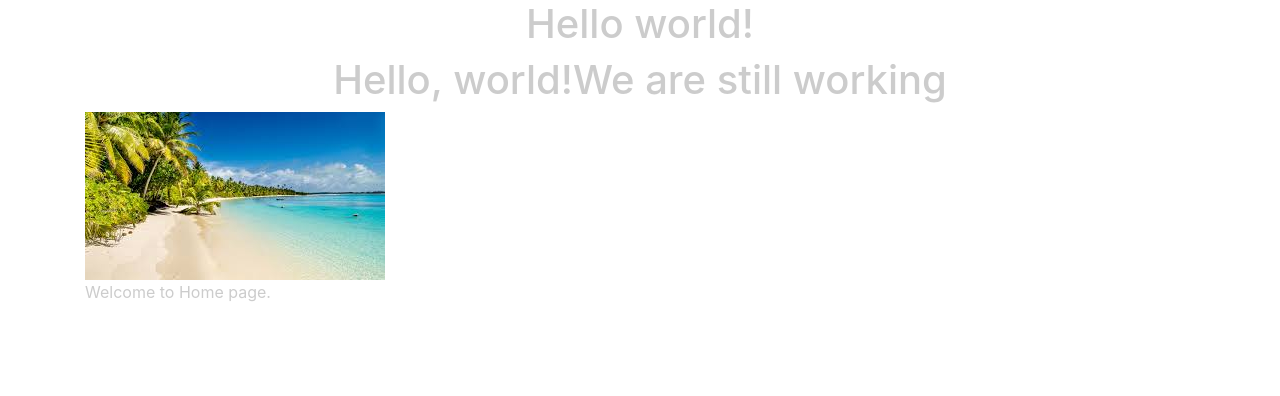
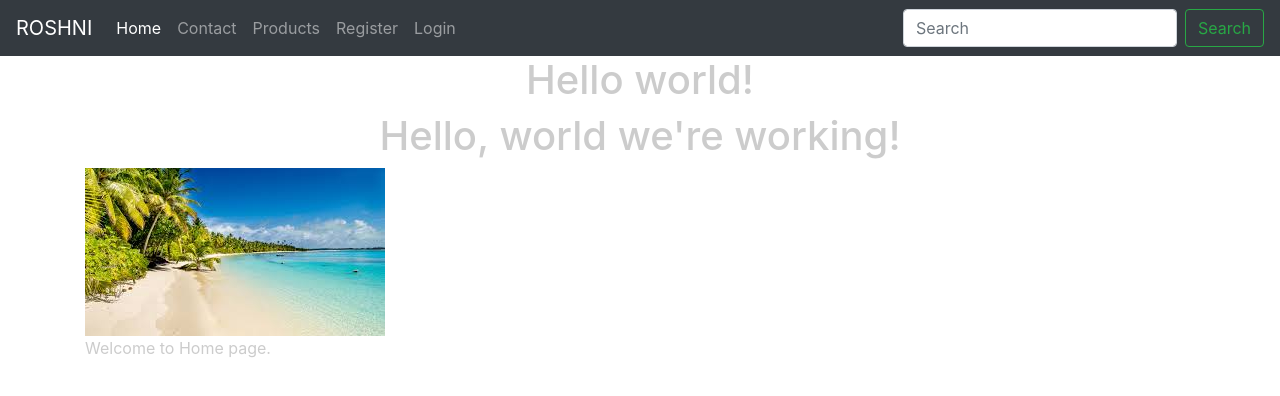
Before and after one commit to nawshinwahra/eroshni, a Django app: page / in a window 1280 px wide. Shown: the top 396 px of the page. Run offline with Django 3.2, Linux system fonts and the light colour scheme; some libraries are stand-ins or nearby versions.

Commit message:
template

```diff
--- a/src/eroshni/urls.py
+++ b/src/eroshni/urls.py
@@ -32,12 +32,12 @@ from django.contrib import admin
 from .views import home_page, about_page, contact_page, login_page, register_page
 
 urlpatterns = [
-    url(r'^$', home_page),
-    url(r'^about/$', about_page),
-    url(r'^contact/$', contact_page),
-    url(r'^login/$', login_page),
-    url(r'^register/$', register_page),
-    url(r'^products/', include("products.urls")),
+    url(r'^$', home_page, name='home'),
+    url(r'^about/$', about_page, name='about'),
+    url(r'^contact/$', contact_page, name='contact'),
+    url(r'^login/$', login_page, name='login'),
+    url(r'^register/$', register_page, name='register'),
+    url(r'^products/', include("products.urls", namespace='products')),
     # url(r'^featured/(?P<pk>\d+)/$', ProductFeaturedListView.as_view()),
     # url(r'^featured/$', ProductFeaturedDetailView.as_view()),
     # url(r'^products/$', ProductListView.as_view()),
--- a/src/products/models.py
+++ b/src/products/models.py
@@ -2,6 +2,7 @@ import random
 import os
 from django.db import models
 from django.db.models.signals import pre_save, post_save
+from django.urls import reverse
 
 from .utils import unique_slug_generator
 
@@ -56,11 +57,12 @@ class Product(models.Model):
 
     featured        = models.BooleanField(default=False)
     active          = models.BooleanField(default=True)
-
+    timestamp       = models.DateTimeField(auto_now_add=True)
     objects = ProductManager()
 
     def get_absolute_url(self):
-    	return "/products/{slug}/".format(slug=self.slug)
+    	# return "/products/{slug}/".format(slug=self.slug)
+    	return reverse("products:detail", kwargs={"slug": self.slug})
 
     def __str__(self):
         return self.title
--- a/src/products/urls.py
+++ b/src/products/urls.py
@@ -14,8 +14,8 @@ from .views import (
 
 
 urlpatterns = [
-    url(r'^$', ProductListView.as_view()),
-    url(r'^(?P<slug>[\w-]+)/$', ProductDetailSlugView.as_view()),
+    url(r'^$', ProductListView.as_view(), name='list'),
+    url(r'^(?P<slug>[\w-]+)/$', ProductDetailSlugView.as_view(), name='detail'),
 
 
 ]
--- /dev/null
+++ b/src/templates/base.html
@@ -0,0 +1,22 @@
+{% load static %}
+<!DOCTYPE html>
+<html lang="en">
+<head>
+<!-- Required meta tags -->
+<meta charset="utf-8">
+<meta name="viewport" content="width=device-width, initial-scale=1, shrink-to-fit=no">
+<title>Base Template</title>
+{% include  'base/css.html' %}
+{% block base_head %} {% endblock %}
+
+</head>
+<body>
+{% include 'base/navbar.html' with brand_name='ROSHNI' %}
+{% block content %}{% endblock %}
+
+
+
+
+      {% include 'base/js.html' %}
+    </body>
+  </html>
--- /dev/null
+++ b/src/templates/base/css.html
@@ -0,0 +1,3 @@
+{% load static %}
+<!-- Bootstrap CSS -->
+<link rel="stylesheet" href="https://stackpath.bootstrapcdn.com/bootstrap/4.4.1/css/bootstrap.min.css" integrity="sha384-Vkoo8x4CGsO3+Hhxv8T/Q5PaXtkKtu6ug5TOeNV6gBiFeWPGFN9MuhOf23Q9Ifjh" crossorigin="anonymous">
--- /dev/null
+++ b/src/templates/base/js.html
@@ -0,0 +1,9 @@
+{% load static %}
+<!-- Optional JavaScript -->
+<!-- jQuery first, then Popper.js, then Bootstrap JS -->
+<script src="https://code.jquery.com/jquery-3.4.1.slim.min.js" integrity="sha384-J6qa4849blE2+poT4WnyKhv5vZF5SrPo0iEjwBvKU7imGFAV0wwj1yYfoRSJoZ+n" crossorigin="anonymous">
+</script>
+<script src="https://cdn.jsdelivr.net/npm/popper.js@1.16.0/dist/umd/popper.min.js" integrity="sha384-Q6E9RHvbIyZFJoft+2mJbHaEWldlvI9IOYy5n3zV9zzTtmI3UksdQRVvoxMfooAo" crossorigin="anonymous">
+</script>
+<script src="https://stackpath.bootstrapcdn.com/bootstrap/4.4.1/js/bootstrap.min.js" integrity="sha384-wfSDF2E50Y2D1uUdj0O3uMBJnjuUD4Ih7YwaYd1iqfktj0Uod8GCExl3Og8ifwB6" crossorigin="anonymous">
+</script>
--- /dev/null
+++ b/src/templates/base/navbar.html
@@ -0,0 +1,42 @@
+{% url 'home' as home_url %}
+{% url 'contact' as contact_url %}
+{% url 'products:list' as product_list_url %}
+{% url 'login' as login_url %}
+{% url 'register' as register_url %}
+
+<nav class="navbar navbar-expand-lg navbar-dark bg-dark">
+  <a class="navbar-brand" href="{{ home_url }}">{% if brand_name %} {{brand_name }} {% else %}ROSHNI {% endif %}</a>
+  <button class="navbar-toggler" type="button" data-toggle="collapse" data-target="#navbarSupportedContent" aria-controls="navbarSupportedContent" aria-expanded="false" aria-label="Toggle navigation">
+    <span class="navbar-toggler-icon"></span>
+  </button>
+
+  <div class="collapse navbar-collapse" id="navbarSupportedContent">
+    <ul class="navbar-nav mr-auto">
+      <li class="nav-item {% if request.path == home_url %}active{% endif %}">
+        <a class="nav-link" href="{{ home_url }}">Home <span class="sr-only">(current)</span></a>
+      </li>
+      <li class="nav-item {% if request.path == contact_url %}active{% endif %}">
+        <a class="nav-link" href="{{ contact_url }}">Contact</a>
+      </li>
+      <li class="nav-item {% if request.path == product_list_url %}active{% endif %}">
+        <a class="nav-link" href="{{ product_list_url }}">Products</a>
+      </li>
+      {% if request.user.is_authenticated %}
+       <li class="nav-item {% if request.path == login_url %}active{% endif %}">
+        <a class="nav-link" href="{{ login_url }}">Logout</a>
+      </li>
+      {% else %}
+       <li class="nav-item {% if request.path == register_url %}active{% endif %}">
+        <a class="nav-link" href="{{ register_url }}">Register</a>
+      </li>
+      <li class="nav-item {% if request.path == login_url %}active{% endif %}">
+        <a class="nav-link" href="{{ login_url }}">Login</a>
+      </li>
+      {% endif %}
+    </ul>
+    <form class="form-inline my-2 my-lg-0">
+      <input class="form-control mr-sm-2" type="text" placeholder="Search" aria-label="Search">
+      <button class="btn btn-outline-success my-2 my-sm-0" type="submit">Search</button>
+    </form>
+  </div>
+</nav>
--- a/src/templates/home_page.html
+++ b/src/templates/home_page.html
@@ -1,21 +1,15 @@
+{% extends "base.html" %}
 {% load static %}
 
-<!doctype html>
-<html lang="en">
-  <head>
-    <!-- Required meta tags -->
-    <meta charset="utf-8">
-    <meta name="viewport" content="width=device-width, initial-scale=1, shrink-to-fit=no">
+<title>Home Page Template</title>
+{% block base_head %}
+<link rel='stylesheet' href='{% static "css/main.css" %}' >
+{% endblock %}
 
-    <!-- Bootstrap CSS -->
-    <link rel="stylesheet" href="https://stackpath.bootstrapcdn.com/bootstrap/4.4.1/css/bootstrap.min.css" integrity="sha384-Vkoo8x4CGsO3+Hhxv8T/Q5PaXtkKtu6ug5TOeNV6gBiFeWPGFN9MuhOf23Q9Ifjh" crossorigin="anonymous">
-    <link rel='stylesheet' href='{% static "css/main.css" %}' >
-    <title>Hello, world!</title>
-  </head>
-  <body>
+{% block content %}
 <div class='text-center'>
 <h1>{{ title }}</h1>
-    <h1>Hello, world!We are still working</h1>
+<h1>Hello, world we're working!</h1>
 </div>
 <div class='container'>
 <div class='row'>
@@ -28,17 +22,53 @@
 <div class='row'>
 <div class='col'>
 <h1>Premium</h1>
-        {{premium_content}}
+{{ premium_content }}
 </div>
 </div>
 {% endif %}
 </div>
 
+{% endblock %}
 
+<!DOCTYPE html>
+<html lang="en">
+<head>
+<!-- Required meta tags -->
+<meta charset="utf-8">
+<meta name="viewport" content="width=device-width, initial-scale=1, shrink-to-fit=no">
+
+<!-- Bootstrap CSS -->
+<link rel="stylesheet" href="https://stackpath.bootstrapcdn.com/bootstrap/4.4.1/css/bootstrap.min.css" integrity="sha384-Vkoo8x4CGsO3+Hhxv8T/Q5PaXtkKtu6ug5TOeNV6gBiFeWPGFN9MuhOf23Q9Ifjh" crossorigin="anonymous">
+<link rel='stylesheet' href='{% static "css/main.css" %}' >
+</head>
+<body>
+<div class='text-center'>
+<h1>{{ title }}</h1>
+<h1>Hello, world we're working!</h1>
+</div>
+<div class='container'>
+<div class='row'>
+<div class='col'>
+<img src="{% static 'img/beach.jpg' %}" class='img-fluid' />
+<p>{{ content }}</p>
+</div>
+</div>
+{% if request.user.is_authenticated %}
+<div class='row'>
+<div class='col'>
+<h1>Premium</h1>
+{{ premium_content }}
+</div>
+</div>
+{% endif %}
+</div>
 <!-- Optional JavaScript -->
 <!-- jQuery first, then Popper.js, then Bootstrap JS -->
-    <script src="https://code.jquery.com/jquery-3.4.1.slim.min.js" integrity="sha384-J6qa4849blE2+poT4WnyKhv5vZF5SrPo0iEjwBvKU7imGFAV0wwj1yYfoRSJoZ+n" crossorigin="anonymous"></script>
-    <script src="https://cdn.jsdelivr.net/npm/popper.js@1.16.0/dist/umd/popper.min.js" integrity="sha384-Q6E9RHvbIyZFJoft+2mJbHaEWldlvI9IOYy5n3zV9zzTtmI3UksdQRVvoxMfooAo" crossorigin="anonymous"></script>
-    <script src="https://stackpath.bootstrapcdn.com/bootstrap/4.4.1/js/bootstrap.min.js" integrity="sha384-wfSDF2E50Y2D1uUdj0O3uMBJnjuUD4Ih7YwaYd1iqfktj0Uod8GCExl3Og8ifwB6" crossorigin="anonymous"></script>
+<script src="https://code.jquery.com/jquery-3.4.1.slim.min.js" integrity="sha384-J6qa4849blE2+poT4WnyKhv5vZF5SrPo0iEjwBvKU7imGFAV0wwj1yYfoRSJoZ+n" crossorigin="anonymous">
+</script>
+<script src="https://cdn.jsdelivr.net/npm/popper.js@1.16.0/dist/umd/popper.min.js" integrity="sha384-Q6E9RHvbIyZFJoft+2mJbHaEWldlvI9IOYy5n3zV9zzTtmI3UksdQRVvoxMfooAo" crossorigin="anonymous">
+</script>
+<script src="https://stackpath.bootstrapcdn.com/bootstrap/4.4.1/js/bootstrap.min.js" integrity="sha384-wfSDF2E50Y2D1uUdj0O3uMBJnjuUD4Ih7YwaYd1iqfktj0Uod8GCExl3Og8ifwB6" crossorigin="anonymous">
+</script>
 </body>
 </html>
```
Also changed, not shown: src/products/templates/products/detail.html (+16 -5 lines), src/products/templates/products/list.html (+19 -19 lines), src/products/templates/products/snippets/card.html (added, +11 -0 lines), src/templates/contact/view.html (+4 -21 lines), src/db.sqlite3, src/products/migrations/0008_product_timestamp.py (added). Lines whose indentation alone changed are shown as unchanged.
